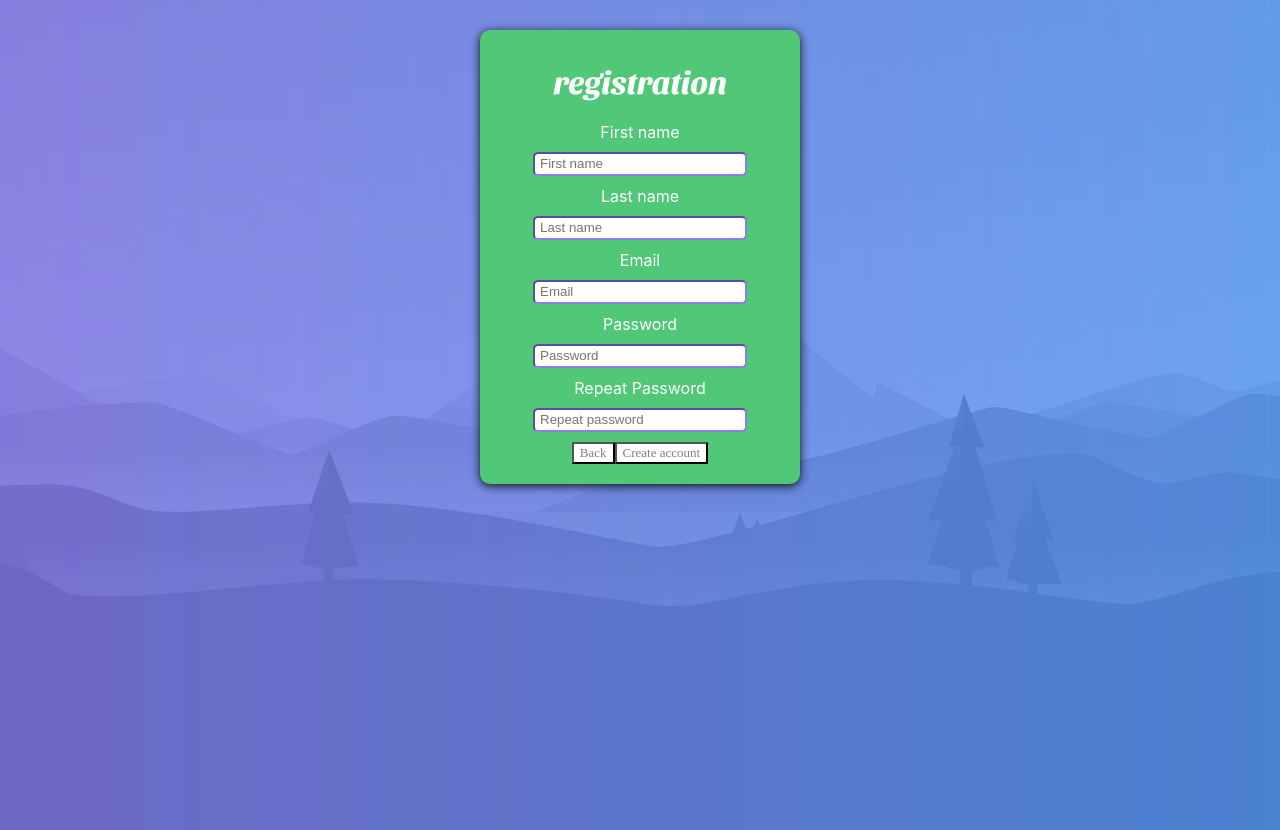
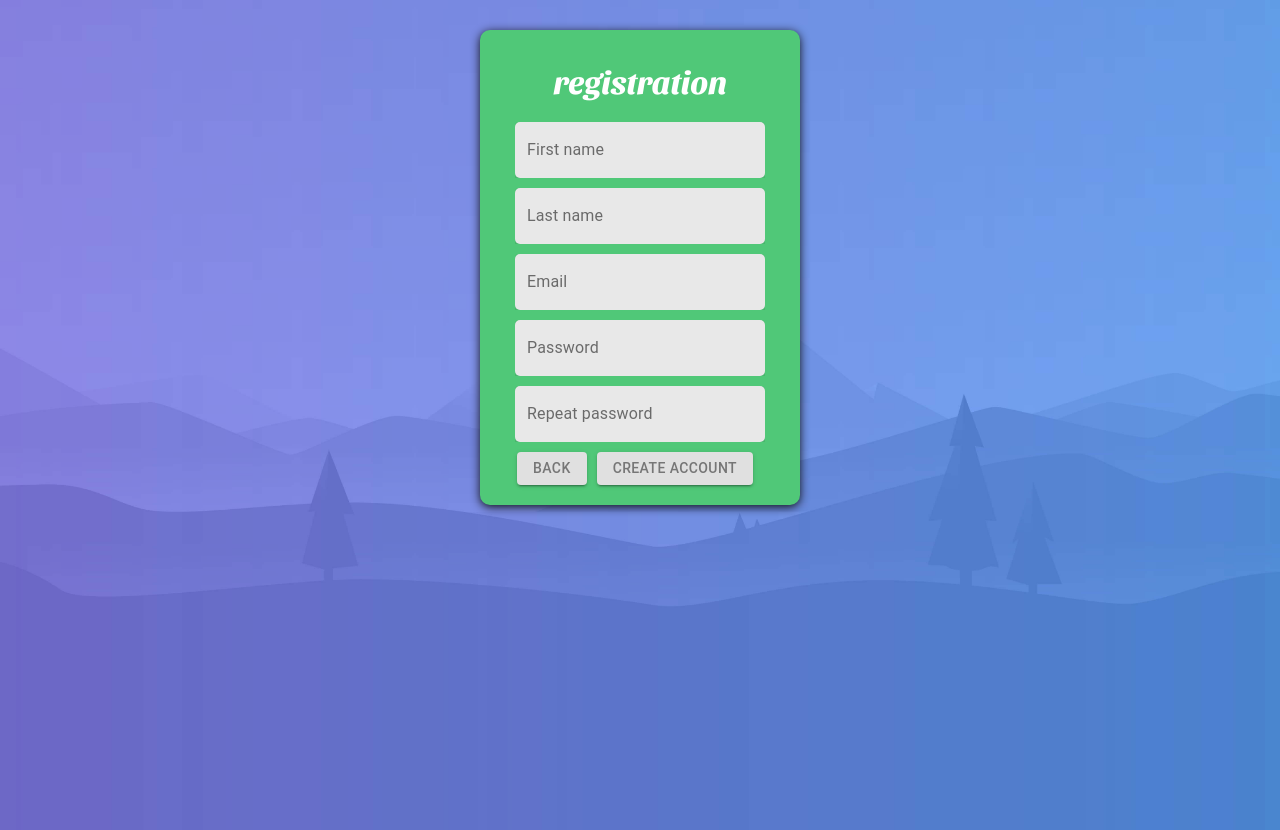
Before and after one commit to vlzelensky/fullstack_todo, a React (Create React App) app: page /login in a window 1280 px wide. Both pictures are taken after a click on the element "create an account". Built offline with nearby package versions, Linux system fonts and the light colour scheme.

Commit message:
Created password validation , created email validation, edited change password component

```diff
--- a/src/components/LoginComponent/login.css
+++ b/src/components/LoginComponent/login.css
@@ -4,7 +4,7 @@
   span {
     display: block;
     text-align: center;
-    color: #fff;
+    color: rgb(118, 118, 118);
   }
 
   .field {
@@ -25,13 +25,6 @@
     justify-content: center;
     margin-bottom: 10px;
   }
-/*
-  .btn1 {
-    cursor: pointer;
-    margin-right: 5px;
-    border-color: rgb(140, 122, 241);
-    border-radius: 5px;
-  } */
 
   .a1 {
     font-family: 'Sans-serif';
@@ -61,9 +54,8 @@
       text-decoration: underline;
     }
 
-  .MuiButton-root.red-button  {
-    color: red;
-    padding: 0;
+  .MuiButton-root.btn  {
+    color: rgba(0, 0, 0, 0.87);
     line-height: 1.50;
     margin-right: 10px;
   }
@@ -71,9 +63,14 @@
   .MuiFormControl-root.form {
     background-color:#fff;
     border-radius: 5px;
-    margin: auto;
-    display: block;
+    display: flex;
+    margin-bottom: 10px;
   }
+
+  .MuiFilledInput-input {
+    padding: 12px, 12px, 10px;
+  }
+
 
   MuiTextField-root form.space {
     color:rgb(229, 255, 0);
@@ -81,4 +78,13 @@
 
   MuiFilledInput-root.form {
     display: block;
+
   }
+
+  .MuiFilledInput-underline:before {
+    display: none;
+  }
+
+  .MuiFilledInput-underline:after {
+    display: none;
+  }
--- a/src/components/RegisterComponent/index.js
+++ b/src/components/RegisterComponent/index.js
@@ -1,6 +1,7 @@
 import React from "react";
-import { withRouter } from 'react-router';
+import { withRouter } from "react-router";
 import axios from "axios";
+import { Button, TextField } from "@material-ui/core";
 
 class RegisterComponent extends React.Component {
   state = {
@@ -11,7 +12,16 @@ class RegisterComponent extends React.Component {
     repeatPassword: "",
   };
   saveUserData = async () => {
+    const emailSample = /^[A-Z0-9._%+-]+@[A-Z0-9-]+.+.[A-Z]{2,4}$/i;
+    if (!emailSample.test(this.state.email)) {
+      alert("Enter valid email");
+      return;
+    }
     if (Object.values(this.state).some((value) => value === "")) {
+      return;
+    }
+    if (this.state.password.length < 6) {
+      alert("password length must be more than 6 characters");
       return;
     }
     if (this.state.password === this.state.repeatPassword) {
@@ -26,16 +36,11 @@ class RegisterComponent extends React.Component {
           .then((res) => {
             if (res.status !== 200 && res.status !== 201) {
               throw new Error(res.status);
-            } else {this.setState({
-              firstName: "",
-              lastName: "",
-              email: "",
-              password: "",
-              repeatPassword: "",
-            });
-          }
+            } else {
+              this.props.history.push("/todo");
+            }
           })
-          .catch(e => {
+          .catch((e) => {
             alert(e + ", try again later");
           });
       } catch (e) {
@@ -50,74 +55,85 @@ class RegisterComponent extends React.Component {
     return (
       <div className="main-box">
         <h1>registration</h1>
-        <div className="first-name">
-          <span>First name</span>
-          <input
-            className="input"
+        <div className="field">
+          <TextField
+            autoComplete="none"
+            variant="filled"
+            label="First name"
+            className="form"
             onChange={(event) =>
               this.setState({ firstName: event.target.value.trim() })
             }
             value={this.state.firstName}
-            placeholder="First name"
-          ></input>
+          />
         </div>
-        <div className="second-name">
-          <span>Last name</span>
-          <input
-            className="input"
+        <div className="field">
+          <TextField
+            autoComplete="none"
+            variant="filled"
+            label="Last name"
+            className="form"
             onChange={(event) =>
               this.setState({ lastName: event.target.value.trim() })
             }
             value={this.state.lastName}
-            placeholder="Last name"
-          ></input>
+          />
         </div>
-        <div className="email">
-          <span>Email</span>
-          <input
-            className="input"
+        <div className="field">
+          <TextField
+            autoComplete="none"
+            variant="filled"
+            label="Email"
+            className="form"
             onChange={(event) =>
               this.setState({ email: event.target.value.trim() })
             }
             value={this.state.email}
-            placeholder="Email"
-          ></input>
+          />
         </div>
-        <div className="password">
-          <span>Password</span>
-          <input
-            className="input"
+        <div className="field">
+          <TextField
+            autoComplete="none"
+            variant="filled"
+            label="Password"
+            type="password"
+            className="form"
             onChange={(event) =>
               this.setState({ password: event.target.value.trim() })
             }
-            placeholder="Password"
             value={this.state.password}
+          />
+        </div>
+        <div className="field">
+          <TextField
+            autoComplete="none"
+            variant="filled"
+            label="Repeat password"
             type="password"
-          ></input>
-        </div>
-        <div className="password">
-          <span>Repeat Password</span>
-          <input
-            className="input"
+            className="form"
             onChange={(event) =>
               this.setState({ repeatPassword: event.target.value.trim() })
             }
-            placeholder="Repeat password"
             value={this.state.repeatPassword}
-            type="password"
-          ></input>
+          />
         </div>
         <div className="btns">
-          <button
-            id="123123"
-            className="btn1"
+          <Button
+            variant="contained"
+            color="default"
+            className="btn reg_btn"
             onClick={this.props.changeStatus}
           >
             Back
-          </button>
-          <button className="btn1" onClick={this.saveUserData}>
+          </Button>
+          <Button
+            variant="contained"
+            color="default"
+            className="btn reg_btn"
+            onClick={this.saveUserData}
+            >
             Create account
-          </button>
+          </Button>
         </div>
       </div>
     );
--- a/src/components/RegisterComponent/register.css
+++ b/src/components/RegisterComponent/register.css
@@ -0,0 +1,3 @@
+.MuiButton-root.reg_btn {
+    margin: 0;
+}
--- a/src/components/UpdatePasswordComponent/index.js
+++ b/src/components/UpdatePasswordComponent/index.js
@@ -1,20 +1,59 @@
 import React from "react";
 import { withRouter } from "react-router";
 import axios from "axios";
+import { Button, TextField } from "@material-ui/core";
 
 class UpdatePasswordComponent extends React.Component {
   state = {
     email: "",
     newPassword: "",
     repeatNewPassword: "",
+    renderFlag: true,
+  };
+
+  changeRenderFlag = () => {
+    this.setState((state) => ({ renderFlag: !state.renderFlag }));
   };
 
   renderLogin = () => {
-    this.props.history.push('/login');
-  }
+    this.props.history.push("/login");
+  };
+
+  checkEmail = async () => {
+    const emailSample = /^[A-Z0-9._%+-]+@[A-Z0-9-]+.+.[A-Z]{2,4}$/i;
+    if (this.state.email === "") {
+      return;
+    }
+    if (!emailSample.test(this.state.email)) {
+      alert("Enter valid email");
+      return;
+    }
+    try {
+      await axios
+        .post("/api/check_email", {
+          email: this.state.email,
+        })
+        .then((res) => {
+          if (res.status !== 201) {
+            throw new Error(res.status);
+          } else {
+            this.changeRenderFlag();
+          }
+        })
+        .catch((e) => {
+          alert(e + ", this user doesn't exist");
+        });
+    } catch (e) {
+      console.warn(e);
+    }
+  };
 
   changePassword = async () => {
     if (Object.values(this.state).some((value) => value === "")) {
+      return;
+    }
+    if (this.state.newPassword.length < 6) {
+      alert("password length must be more than 6 characters");
       return;
     }
     if (this.state.newPassword === this.state.repeatNewPassword) {
@@ -22,13 +61,13 @@ class UpdatePasswordComponent extends React.Component {
         await axios
           .put("/api/change_password", {
             email: this.state.email,
-            newPassword: this.state.newPassword
+            newPassword: this.state.newPassword,
           })
           .then((res) => {
             if (res.status !== 200 && res.status !== 201) {
               throw new Error(res.status);
             } else {
-                this.props.history.push('/login');
+              this.props.history.push("/todo");
             }
           })
           .catch((e) => {
@@ -42,58 +81,100 @@ class UpdatePasswordComponent extends React.Component {
     }
   };
 
-  render() {
+  renderCheckEmail() {
     return (
       <div className="main-box">
         <h1>change password</h1>
-        <div className="email">
-          <span>Email</span>
-          <input
-            className="input"
+        <div className="field">
+          <TextField
+            id="standard-basic"
+            variant="filled"
+            label="Enter your email"
+            className="form"
             onChange={(event) =>
               this.setState({ email: event.target.value.trim() })
             }
             value={this.state.email}
-            placeholder="Email"
-          ></input>
+          />
+          <div className="btns">
+            <Button
+              variant="contained"
+              color="default"
+              className="btn"
+              onClick={this.renderLogin}
+            >
+              Back
+            </Button>
+            <Button
+              variant="contained"
+              color="default"
+              className="btn"
+              onClick={this.checkEmail}
+            >
+              Next
+            </Button>
+          </div>
         </div>
-        <div className="password">
-          <span>Password</span>
-          <input
-            className="input"
+      </div>
+    );
+  }
+
+  renderChangePassword() {
+    return (
+      <div className="main-box">
+        <h1>change password</h1>
+        <div className="field">
+          <TextField
+            id="standard-basic"
+            type="password"
+            variant="filled"
+            label="New password"
+            className="form"
             onChange={(event) =>
               this.setState({ newPassword: event.target.value.trim() })
             }
-            placeholder="Password"
-            value={this.state.password}
+            value={this.state.newPassword}
+          />
+        </div>
+        <div className="field">
+          <TextField
+            id="standard-basic"
             type="password"
-          ></input>
-        </div>
-        <div className="password">
-          <span>Repeat Password</span>
-          <input
-            className="input"
+            variant="filled"
+            label="Repeat password"
+            className="form"
             onChange={(event) =>
               this.setState({ repeatNewPassword: event.target.value.trim() })
             }
-            placeholder="Repeat password"
             value={this.state.repeatNewPassword}
-            type="password"
-          ></input>
+          />
         </div>
         <div className="btns">
-          <button
-            id="123123"
-            className="btn1"
-            onClick={this.renderLogin}
+          <Button
+            variant="contained"
+            color="default"
+            className="btn"
+            onClick={this.changeRenderFlag}
           >
             Back
-          </button>
-          <button className="btn1" onClick={this.changePassword}>
+          </Button>
+          <Button
+            variant="contained"
+            color="default"
+            className="btn"
+            onClick={this.changePassword}
+          >
             Change password
-          </button>
+          </Button>
         </div>
       </div>
+    );
+  }
+
+  render() {
+    const { renderFlag } = this.state;
+    return (
+      <>{renderFlag ? this.renderCheckEmail() : this.renderChangePassword()}</>
     );
   }
 }
--- a/src/index.css
+++ b/src/index.css
@@ -52,9 +52,10 @@ h1 {
 
 .btn1 {
   font-family: 'Sans-Serif';
-  font-size: 13px;
-  color: grey;
+  font-size: 10px;
+  color: rgba(0, 0, 0, 0.87);
   background-color: #fff;
+  margin: 0 auto;
 }
 
 .MuiInputBase-input.S {
--- a/src/todo.css
+++ /dev/null
@@ -1,146 +0,0 @@
-body {
-    background: url(img/background.jpg);
-    background-size: cover;
-    background-repeat: no-repeat;
-    height: 100vh;
-
-}
-
-.container {
-    width: 300px;
-    margin: 50px auto;
-}
-
-h1 {
-    text-align: center;
-    margin: 0;
-    font-family: 'Sansita Swashed', cursive;
-    color: #fff;
-    font-weight: 600;
-    font-size: 25px;
-    user-select: none;
-}
-
-.toDo {
-    background-color: #50c878;
-    border-style: solid;
-    border-radius: 10px;
-    border-width: 0;
-    padding-top: 5px;
-    padding-bottom: 10px;
-    box-shadow: 0 2px 10px 0 #111015;
-    user-select: none;
-
-}
-
-.content {
-    margin-top: 15px;
-    display: flex;
-    justify-content: center;
-    padding-bottom: 15px;
-}
-
-.add {
-    border-radius: 0 5px 5px 0;
-    border-style: solid solid solid solid;
-    border-color: rgb(140, 122, 241);
-    color: grey;
-    cursor: pointer;
-    z-index: 1;
-    display: inline-block;
-}
-
-.message {
-    border-radius: 5px 0 0 5px;
-    border-style: solid none solid solid;
-    border-color: rgb(140, 122, 241);
-    display: inline-block;
-    position: relative;
-    height: 25px;
-}
-
-input {
-    padding-left: 5px;
-}
-
-.message :active, :hover, :focus {
-    outline: 0;
-    outline-offset: 0;
-}
-
-.wrapper {
-    color: #fff;
-}
-
-.new-wrapper {
-    margin-top: 10px;
-    display: flex;
-    justify-content: center;
-    align-items: center;
-
-}
-
-textarea {
-    background-color: #fff;
-    resize: none;
-    border-style: solid none solid solid;
-    border-color: rgb(140, 122, 241);
-    border-width: 2px;
-    height: 21px;
-    cursor: unset;
-}
-
-.delete_todo {
-    border-style: solid solid solid solid;
-    border-color: rgb(140, 122, 241);
-    border-radius: 0 5px 5px 0;
-    cursor: pointer;
-    color: red;
-    height: 29px;
-}
-
-.edit_todo {
-    border-style: solid none solid solid;
-    border-color: rgb(140, 122, 241);
-    color: grey;
-    cursor: pointer;
-    height: 29px;
-    width: 26px;
-}
-
-.checkbox-block {
-    display: flex;
-    background-color: -internal-light-dark(rgb(239, 239, 239), rgb(59, 59, 59));
-    border-style: solid none solid solid;
-    border-radius: 5px 0 0 5px;
-    border-width: 2px;
-    border-color: rgb(140, 122, 241);
-    background-color: #fff;
-}
-
-.checkbox-status {
-    display: block;
-    margin: 6px;
-    cursor: pointer;
-}
-
-input:checked + .strike {
-    display: flex;
-}
-
-textarea #beLowerCase {
-    text-align:right;
-}
-
-.strike {
-    width: 170px;
-    border-style: solid none none none;
-    border-color: rgb(116, 116, 116);
-    border-width: 2px;
-    z-index: 1;
-    position: absolute;
-    margin-top: 9px;
-    margin-left: 28px ;
-    display: none;
-
-}
```
Also changed, not shown: src/components/LoginComponent/index.js (+4 -3 lines), 1 other file (tests, documents, lock files or other folders).
